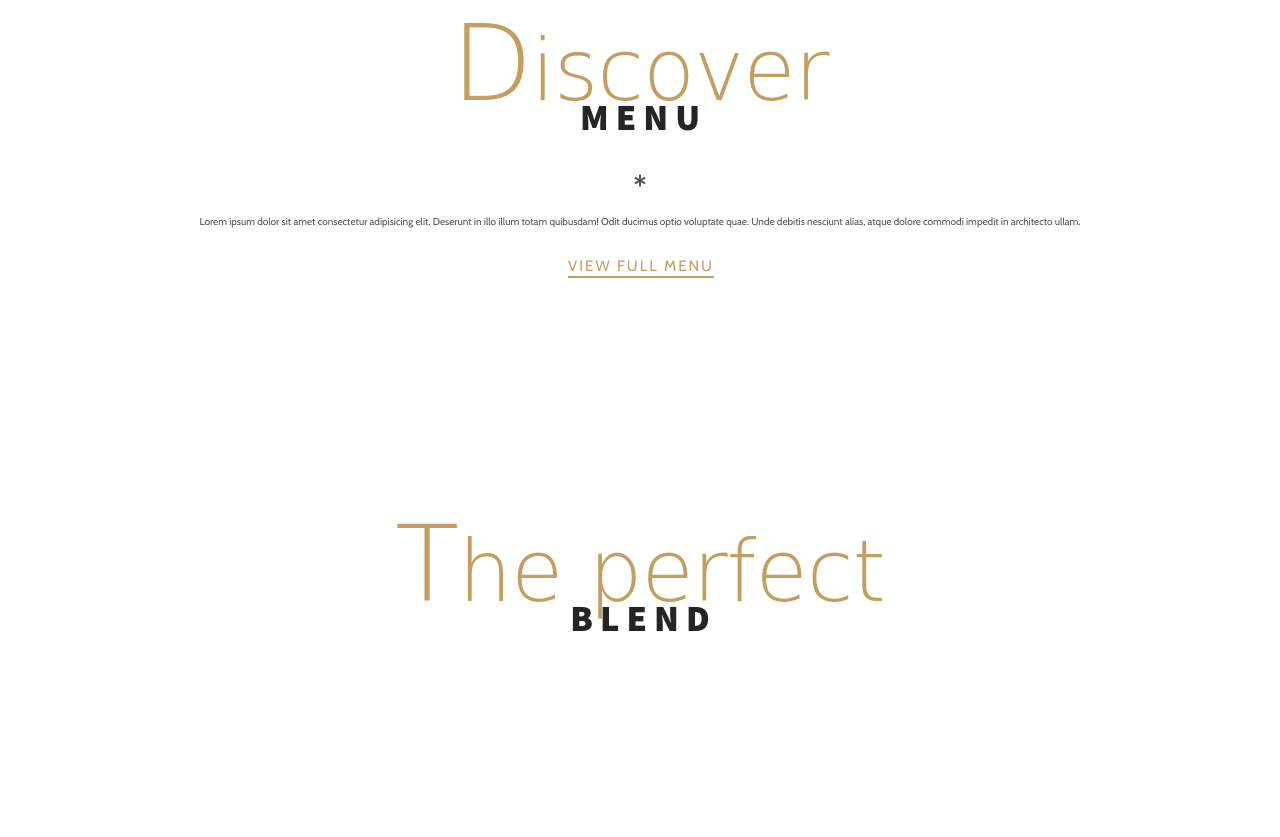
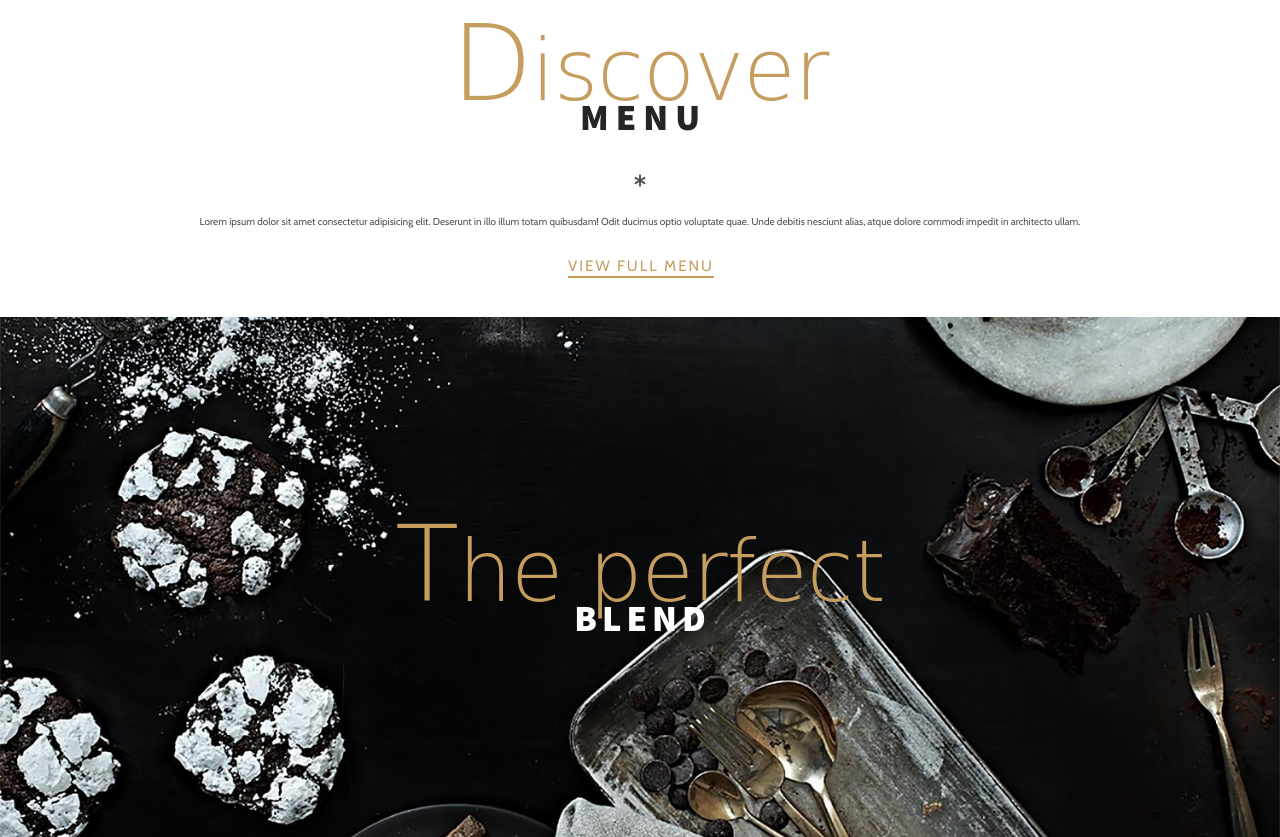
Before and after one commit to amirh39/the-rose, a website: page index.html in a window 1280 px wide. Shown: the part 3555-4392 px from the top of the page. Drawn offline with nearby package versions, Linux system fonts and the light colour scheme; a web font is replaced by a local one.

Commit message:
Blend section complete

```diff
--- a/index.html
+++ b/index.html
@@ -106,7 +106,7 @@
               </h2>
             </div>
             <div class="animate--bottom">
-              <h1 class="headline headline--dark">Recipes</h1>
+              <h1 class="headline">Recipes</h1>
             </div>
           </div>
         </div>
@@ -150,7 +150,7 @@
               </h2>
             </div>
             <div class="animate--bottom">
-              <h1 class="headline headline--dark">Blend</h1>
+              <h1 class="headline">Blend</h1>
             </div>
           </div>
         </div>
--- a/styles/style.scss
+++ b/styles/style.scss
@@ -348,3 +348,7 @@ a {
     margin-bottom: 0;
   }
 }
+
+.blend {
+  background: url(../img/perfect-blend.jpg) center/cover no-repeat;
+}
```
Also changed, not shown: styles/style.css, 1 other file.
